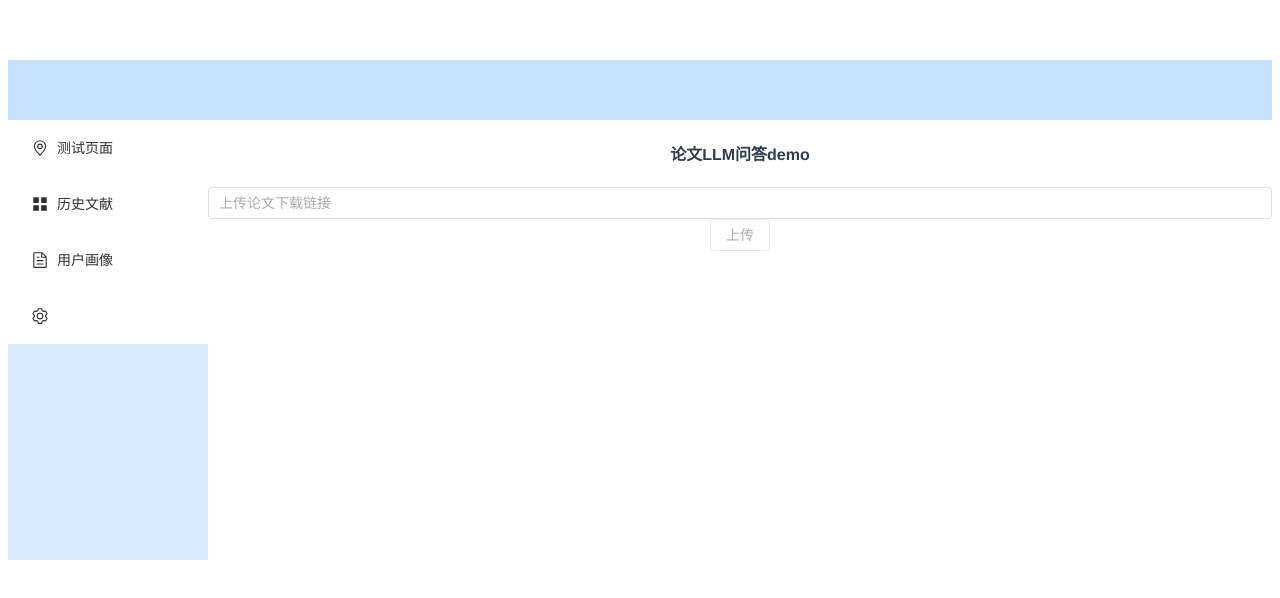
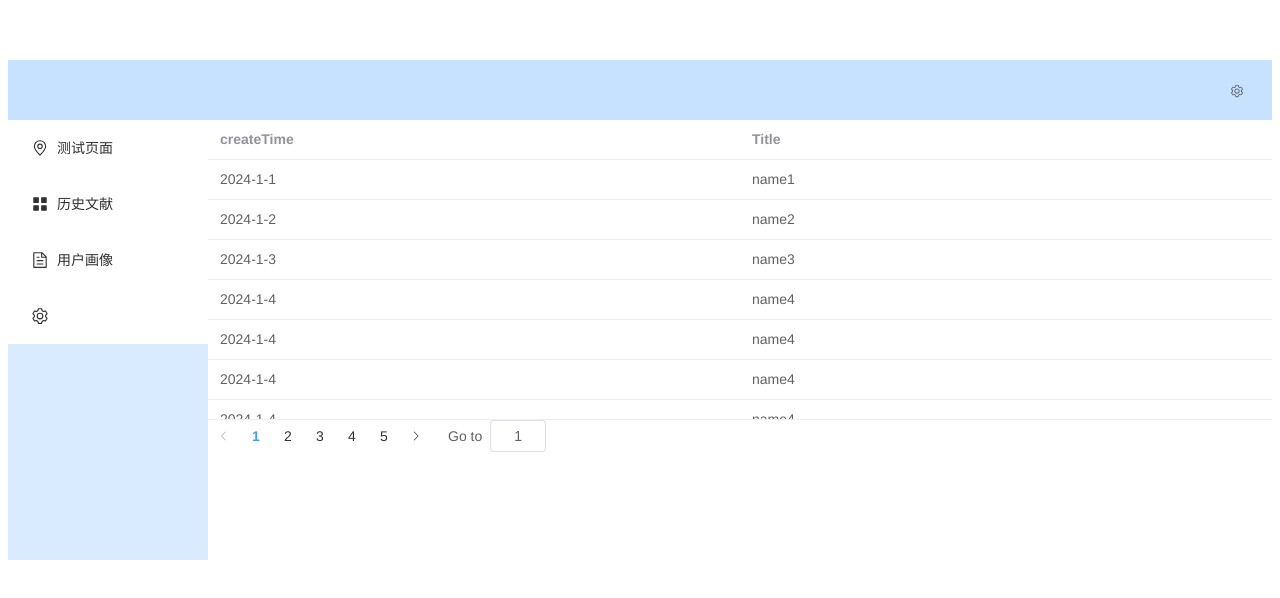
Before and after one commit to xuy7w78/SOA_frontend, a Vue app: page /main in a window 1280 px wide. Shown: the top 598 px of the page. Built offline with nearby package versions, Linux system fonts and the light colour scheme.

Commit message:
update 2024/5/25

```diff
--- a/src/components/MainPage.vue
+++ b/src/components/MainPage.vue
@@ -2,6 +2,18 @@
   <el-container class="layout-container" style="height: 500px">
     <el-header style="text-align: right; font-size: 12px">
       <div class="toolbar">
+        <el-dropdown>
+            <el-icon style="margin-right: 8px; margin-top: 1px">
+              <setting />
+            </el-icon>
+            <template #dropdown>
+              <el-dropdown-menu>
+                <el-dropdown-item @click="logout">登出</el-dropdown-item>
+                <el-dropdown-item>2</el-dropdown-item>
+                <el-dropdown-item>3</el-dropdown-item>
+              </el-dropdown-menu>
+            </template>
+          </el-dropdown>
         <span>{{ account }}</span>
       </div>
     </el-header>
@@ -9,10 +21,7 @@
     <el-container>
       <el-aside width="200px">
         <el-scrollbar>
-          <el-menu
-            class="el-menu-vertical-demo"
-            @select="handleSelect"
-          >
+          <el-menu class="el-menu-vertical-demo" @select="handleSelect" >
             <el-menu-item index="1">
               <template #title>
                 <el-icon><location /></el-icon>
@@ -20,7 +29,7 @@
               </template>
             </el-menu-item>
             <el-menu-item index="2">
-              <el-icon><MenuIcon/></el-icon>
+              <el-icon><MenuIcon /></el-icon>
               <span>历史文献</span>
             </el-menu-item>
             <el-menu-item index="3">
@@ -37,9 +46,9 @@
 
       <el-container>
         <el-main>
-            <UploadPDF v-if="select==1"></UploadPDF>
-            <Page404 v-if="select==2"/>
-            <Page404 v-if="select==3"/>
+          <SubPagePDFs v-if="select == 1"></SubPagePDFs>
+          <Page404 v-if="select == 2" />
+          <Page404 v-if="select == 3" />
         </el-main>
       </el-container>
     </el-container>
@@ -48,26 +57,30 @@
 
 <script>
 import { ref, getCurrentInstance } from "vue";
-import UploadPDF from "./UploadPDF.vue"
-import Page404 from "./Page404.vue"
+import SubPagePDFs from "./SubPage_PDFs.vue";
+import Page404 from "./Page404.vue";
 export default {
   name: "MainPage",
-  components:{
-      UploadPDF,
-      Page404,
+  components: {
+    SubPagePDFs,
+    Page404,
   },
   setup() {
     const { proxy } = getCurrentInstance();
     const account = ref(proxy.$router.currentRoute.value.query.account);
-    const select = ref(1)
+    const select = ref(1);
     const handleSelect = (key, keyPath) => {
-        keyPath
-        if(key != select.value){
-            select.value = key
-        }
-        console.log(select.value);
+      keyPath;
+      if (key != select.value) {
+        select.value = key;
+      }
+      console.log(select.value);
     };
-    return { account, select, handleSelect};
+    const logout = ()=>{
+      //logout
+      proxy.$router.push({name:"login_page"})
+    }
+    return { account, select, handleSelect, logout};
   },
 };
 </script>
--- /dev/null
+++ b/src/components/SubPage_PDFs.vue
@@ -0,0 +1,54 @@
+<template>
+  <div>
+    <el-table v-loading="loading" :data="PDFlist" style="width: 100%" height="300">
+      <el-table-column prop="createtime" label="createTime" />
+      <el-table-column prop="title" label="Title" />
+    </el-table>
+  </div>
+  <div>
+    <el-pagination
+      v-model:current-page="current_page"
+      :total="total_page * 10"
+      hide-on-single-page
+      layout="prev, pager, next, jumper"
+      @current-change="pagechanged"
+    />
+  </div>
+</template>
+
+<script>
+import { reactive, toRefs, ref} from "vue";
+// import { ElMessage } from "element-plus";
+
+export default {
+  name: "SubPage_PDFs",
+  setup() {
+    const PDFs = reactive({
+      total_page: 5,
+      current_page: 1,
+      PDFlist: [
+        { createtime: "2024-1-1", title: "name1" },
+        { createtime: "2024-1-2", title: "name2" },
+        { createtime: "2024-1-3", title: "name3" },
+        { createtime: "2024-1-4", title: "name4" },
+        { createtime: "2024-1-4", title: "name4" },
+        { createtime: "2024-1-4", title: "name4" },
+        { createtime: "2024-1-4", title: "name4" },
+      ],
+    });
+    const loading = ref(false)
+    const pagechanged = (val) => {
+        loading.value = true
+        setTimeout(()=>{
+            loading.value = false
+        }, 5000)
+      PDFs.current_page = val
+      console.log(`: ${PDFs.current_page}`);
+    };
+    return { ...toRefs(PDFs), pagechanged, loading};
+  },
+};
+</script>
+
+<style>
+</style>
--- /dev/null
+++ b/src/components/SubPage_Profile.vue
@@ -0,0 +1,16 @@
+<template>
+  <div>Profile</div>
+</template>
+
+<script>
+export default {
+    name: "SubPageProfile",
+    setup(){
+
+    }
+}
+</script>
+
+<style>
+
+</style>
--- a/src/main.js
+++ b/src/main.js
@@ -1,5 +1,6 @@
 import { createApp } from 'vue' //引用一个方法
 import ElementPlus from 'element-plus'
+import {ElLoading} from 'element-plus'
 import router from "./router/routes"
 import 'element-plus/dist/index.css'
 import App from './App.vue' //
@@ -21,5 +22,6 @@ for (const [key, component] of Object.entries(ElementPlusIconsVue)) {
     }
 }
 app.use(ElementPlus)
+app.directive("loading", ElLoading.directive)
 app.use(router)
 app.mount('#app') // # 是指ID
--- a/src/router/routes.js
+++ b/src/router/routes.js
@@ -1,9 +1,9 @@
 import { createRouter, createWebHistory} from 'vue-router'
-// import UploadPDF from "@/components/UploadPDF.vue"
-// import QuestionPage from "@/components/QuestionPage.vue"
 import MainPage from "@/components/MainPage.vue"
 import PageError from "@/components/Page404.vue"
 import LoginPage from "@/components/LoginPage.vue"
+import SubPage_PDFs from "@/components/SubPage_PDFs.vue"
+import SubPage_Profile from "@/components/SubPage_Profile.vue"
 
 const routes = [
     {
@@ -17,6 +17,16 @@ const routes = [
         component:MainPage,
     },
     {
+        path:"/debug_pdfs",
+        name:"debug_pdfs",
+        component:SubPage_PDFs,
+    },
+    {
+        path:"/debug_profile",
+        name:"debug_profile",
+        component:SubPage_Profile,
+    },
+    {
         path:"/:catchAll(.*)",
         component:PageError,
     }
```
Also changed, not shown: src/components/.vue.
